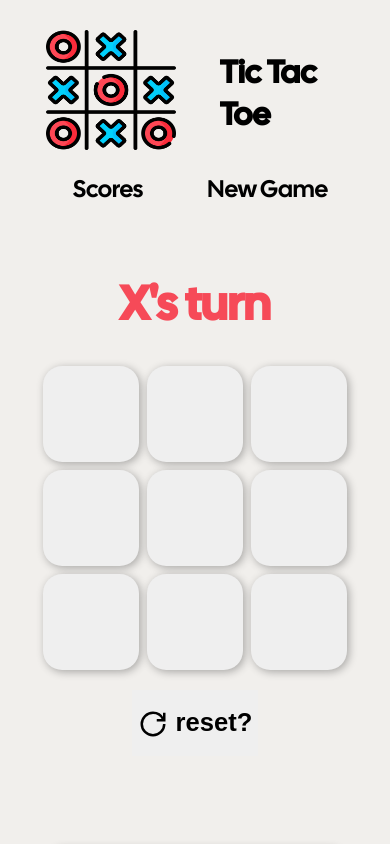
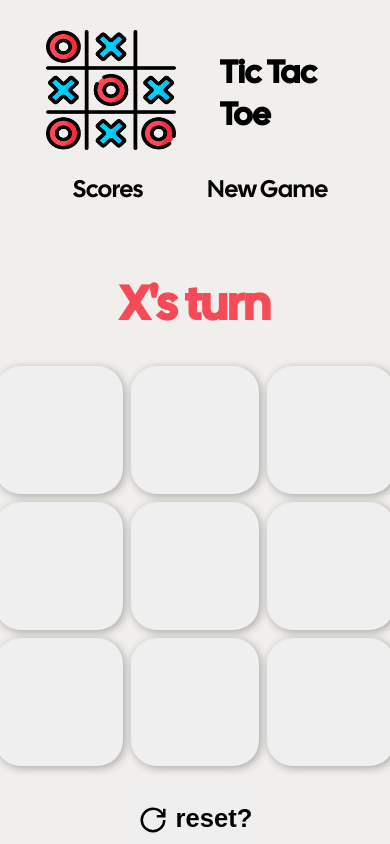
Before and after one commit to RaphCodes1/Next_JS_proj, a Next.js app in the folder tic-tac-toe/: page / in a window 390 px wide. Shown: the top 844 px of the page. Built offline with nearby package versions, Linux system fonts and the light colour scheme.

Commit message:
added new rules for grid

```diff
--- a/tic-tac-toe/components/game-buttons/game-buttons.module.css
+++ b/tic-tac-toe/components/game-buttons/game-buttons.module.css
@@ -49,6 +49,8 @@
     display: grid;
     grid-auto-flow: column;
     grid-template-rows: repeat(3, auto);
+    width: 90vw;
+    max-width: 400px;
 }
 
 .GameButton button:disabled{
@@ -167,14 +169,33 @@
     }
 }
 
+@media(max-width: 390px){
+    .GameButton .buttonBlue, .GameButton .buttonRed,
+    .GameButton .buttonGray, .GameButton .buttonGold
+    {
+        /* min-width: 6rem; */
+        max-width: 2rem;
+        max-height: 2rem;
+        font-size: 4rem;
+    }
+
+    .turn h1{
+        font-size: 3rem;
+    }
+
+    .resetBtn{
+        font-size: 0.8rem;
+    }
+}
+
 @media(max-width:480px){
     .GameButton .buttonBlue, .GameButton .buttonRed,
     .GameButton .buttonGray, .GameButton .buttonGold
     {
-        min-width: 6rem;
-        max-width: 7rem;
-        min-height: 6rem;
-        border-width:0px;
+        /* min-width: 6rem; */
+        max-width: 5rem;
+        max-height: 5rem;
+        font-size: 6rem;
     }
 
     .turn h1{
```
